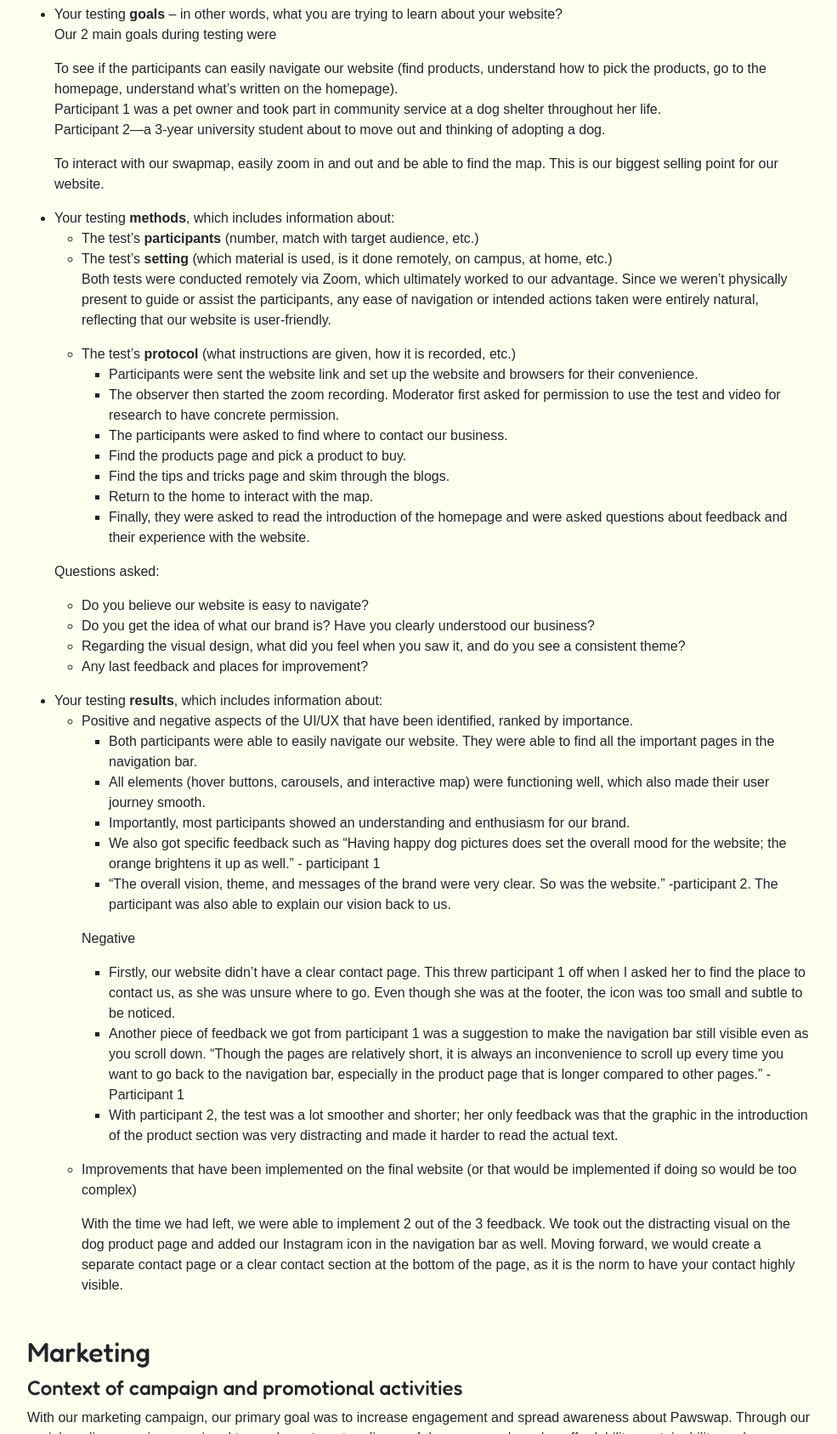
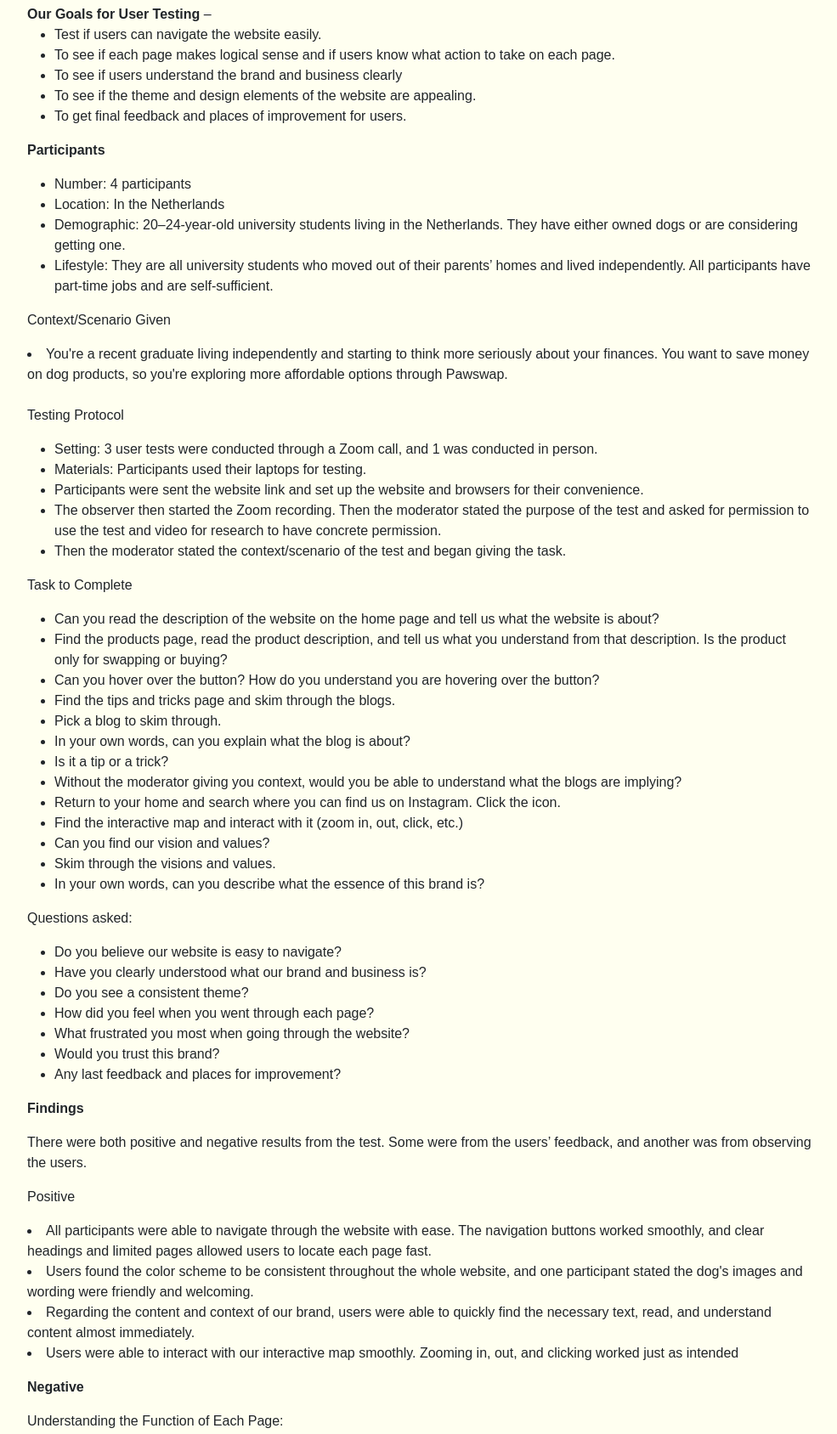
Before and after one commit to Atluswish/Pawswap, a plain HTML site: page corporate.html in a window 1280 px wide. Shown: the part 6332-8020 px from the top of the page at 85% size, without its empty margins (240-1225 px from the left). Drawn offline with nearby package versions, Linux system fonts and the light colour scheme; a web font is replaced by a local one.

Commit message:
Editing Corporate and Products page
Editing the testing protocol section of corporate page. Adding new text.

Editing the descriptions and adding headlines in the cards of the products.

```diff
--- a/corporate.html
+++ b/corporate.html
@@ -269,63 +269,108 @@
             <li><strong>Images</strong> that were not produced by students themselves, including when crediting is not mandatory (in other words, we ask you to credit Unsplash images)</li>
           </ul>
           <h4 id="production-3" class="mt-2">Testing Report</h4>
-          <ul>
-            <li>Your testing <strong>goals</strong> &ndash; in other words, what you are trying to learn about your website?</li>
-			<p>Our 2 main goals during testing were </p>
-			 <p>To see if the participants can easily navigate our website (find products, understand how to pick the products, go to the homepage, understand what’s written on the homepage).<br>Participant 1 was a pet owner and took part in community service at a dog shelter throughout her life. <br>
+          <strong>Our Goals for User Testing</strong> &ndash;
+			<ul>
+            <li> Test if users can navigate the website easily. </li>
+			<li> To see if each page makes logical sense and if users know what action to take on each page.  </li>
+			<li> To see if users understand the brand and business clearly  </li>
+			<li> To see if the theme and design elements of the website are appealing.  </li>
+			<li> To get final feedback and places of improvement for users.  </li>
+			</ul>
+            <p><strong>Participants</strong></p>
 
-Participant 2—a 3-year university student about to move out and thinking of adopting a dog.  </p>
-			  <p>To interact with our swapmap, easily zoom in and out and be able to find the map. This is our biggest selling point for our website. </p>
-            <li>Your testing <strong>methods</strong>, which includes information about:
               <ul>
-                <li>The test&rsquo;s <strong>participants</strong> (number, match with target audience, etc.) </li>
-                <li>The test&rsquo;s <strong>setting</strong> (which material is used, is it done remotely, on campus, at home, etc.) </li>
-				 <p>Both tests were conducted remotely via Zoom, which ultimately worked to our advantage. Since we weren’t physically present to guide or assist the participants, any ease of navigation or intended actions taken were entirely natural, reflecting that our website is user-friendly. </p>
-                <li>The test&rsquo;s <strong>protocol</strong> (what instructions are given, how it is recorded, etc.) </li>
+                <li>Number: 4 participants</li>
+                <li>Location: In the Netherlands </li>
+                <li>Demographic: 20–24-year-old university students living in the Netherlands. They have either owned dogs or are considering getting one.</li>
+				 <li>Lifestyle: They are all university students who moved out of their parents’ homes and lived independently. All participants have part-time jobs and are self-sufficient. </li>
+			</ul>
+
+			<p>Context/Scenario Given </p>
+			<li>You're a recent graduate living independently and starting to think more seriously about your finances. You want to save money on dog products, so you're exploring more affordable options through Pawswap.</li>
+			<br>
+			<p>Testing Protocol</p>
 				<ul>
+				<li>Setting: 3 user tests were conducted through a Zoom call, and 1 was conducted in person. </li>
+				<li>Materials: Participants used their laptops for testing. </li>
 				<li>Participants were sent the website link and set up the website and browsers for their convenience. </li>
-				<li>The observer then started the zoom recording. Moderator first asked for permission to use the test and video for research to have concrete permission. </li>
-				<li>The participants were asked to find where to contact our business. </li>
-				<li>Find the products page and pick a product to buy. </li>
-				<li>Find the tips and tricks page and skim through the blogs. </li>
-				<li>Return to the home to interact with the map. </li>
-				<li>Finally, they were asked to read the introduction of the homepage and were asked questions about feedback and their experience with the website. </li>
+				<li>The observer then started the Zoom recording. Then the moderator stated the purpose of the test and asked for permission to use the test and video for research to have concrete permission.  </li>
+				<li>Then the moderator stated the context/scenario of the test and began giving the task.</li>
 				  </ul>
-              </ul>
-            </li>
+           <p></p>
+			<p>Task to Complete</p>
+			<ul>
+			  <li>Can you read the description of the website on the home page and tell us what the website is about? </li>
+			  <li>Find the products page, read the product description, and tell us what you understand from that description. Is the product only for swapping or buying?  </li>
+			  <li>Can you hover over the button? How do you understand you are hovering over the button?</li>
+			  <li>Find the tips and tricks page and skim through the blogs. </li>
+			 <li>Pick a blog to skim through. </li>
+				<li>In your own words, can you explain what the blog is about? </li>
+				<li>Is it a tip or a trick? </li>
+				<li>Without the moderator giving you context, would you be able to understand what the blogs are implying? </li>
+				<li>Return to your home and search where you can find us on Instagram. Click the icon. </li>
+				<li>Find the interactive map and interact with it (zoom in, out, click, etc.) </li>
+				<li>Can you find our vision and values? </li>
+				<li>Skim through the visions and values. </li>
+				<li>In your own words, can you describe what the essence of this brand is? </li>
+			  </ul>
+
 	       <p></p>
 			<p>Questions asked:</p>
 			  <ul>
 			  <li>Do you believe our website is easy to navigate? </li>
-			  <li>Do you get the idea of what our brand is? Have you clearly understood our business? </li>
-			  <li>Regarding the visual design, what did you feel when you saw it, and do you see a consistent theme? </li>
+			  <li>Have you clearly understood what our brand and business is?  </li>
+			  <li>Do you see a consistent theme? </li>
+			  <li>How did you feel when you went through each page? </li>
+			  <li>What frustrated you most when going through the website? </li>
+			  <li>Would you trust this brand? </li>
 			  <li>Any last feedback and places for improvement? </li>
 			  </ul>
 			<p></p>
-            <li>Your testing <strong>results</strong>, which includes information about:
-              <ul>
-                <li>Positive and negative aspects of the UI/UX that have been identified, ranked by importance.</li>
+			<p><strong>Findings</strong></p>
+			<p>There were both positive and negative results from the test. Some were from the users’ feedback, and another was from observing the users. </p>
+			<p>Positive</p>
+			<li>All participants were able to navigate through the website with ease. The navigation buttons worked smoothly, and clear headings and limited pages allowed users to locate each page fast.</li>
+			<li>Users found the color scheme to be consistent throughout the whole website, and one participant stated the dog's images and wording were friendly and welcoming. </li>
+			<li>Regarding the content and context of our brand, users were able to quickly find the necessary text, read, and understand content almost immediately.</li>
+			<li>Users were able to interact with our interactive map smoothly. Zooming in, out, and clicking worked just as intended </li>
+			<p></p>
+
+					<p> <strong>Negative</strong></p>
+			<p>Understanding the Function of Each Page:</p>
+			<ul>
+			<li>One of the top issues with our website is context or understanding of what each feature and description is. When asked to read the description of the products page, all users assumed that the heading at the top of the description was the name of the product; however, the headings are the anonymous usernames of people who want to swap products. This showed an oversight in logic, as in most websites and services, usernames, product descriptions, and methods of purchasing are easy to read.</li>
+			<li>A similar issue can be seen with the interactive map. Though the interactive map was briefly explained at the top, ¾ of test participants did not understand the true function of our map. Though the pinpoints were showing locations of possible users to swap with, 2 test participants thought it was the location of Pawswap and 1 still did not have a clear idea of what the pinpoints were even after explanation.</li>
+			<li>This shows that the website would be confusing to users if there wasn’t a moderator to guide them. One user also suggested linking the logo to the homepage, as this is a common feature on most websites. She stated that she expected it to lead to the homepage, as it is a common design feature.</li>
+			</ul>
+
+
+			<p><strong>Inconsistency</strong></p>
+			<ul>
+				<li>Another issue was the design consistency of the products page. 2 test participants stated that the inconsistency in the cards was very unappealing and confusing. 1 participant thought there was a glitch on the website at first. She also stated that the inconsistencies in the lengths and pictures affected the overall neatness of the website. Another participant noted details such as inconsistencies in spacing between the cards.
+			There were also inconsistencies in spelling.</li>
+			</ul>
+
+
+			<p>Differentiating the Function of Each Text: </p>
+			<ul><li>
+				1 participant called attention to an important detail on the website, which was the similarity between the product heading and description on the productions page. He said it would be more helpful to see the heading pop so that he can get a better understanding of what the products are immediately. This brought to light that the descriptions on our website take a while to read. This highlights that outside a testing context, our users are likely to leave a page quickly if they can't grasp its purpose within the first few seconds.
+				</li></ul><p>
+			<p></p>
+			<p><strong>Suggested Improvements: Improvements suggested by users and agreed upon by the group to enhance the website.</strong> </p>
 				  <ul>
-				 <li>Both participants were able to easily navigate our website. They were able to find all the important pages in the navigation bar.  </li>
-				  <li>All elements (hover buttons, carousels, and interactive map) were functioning well, which also made their user journey smooth.  </li>
-					<li>Importantly, most participants showed an understanding and enthusiasm for our brand. </li>
-					 <li>We also got specific feedback such as “Having happy dog pictures does set the overall mood for the website; the orange brightens it up as well.” - participant 1 </li>
-					 <li>“The overall vision, theme, and messages of the brand were very clear. So was the website.” -participant 2. The participant was also able to explain our vision back to us. </li>
-				  </ul>
-				 <p></p>
-					<p> Negative</p>
-				  <ul>
-				<li>Firstly, our website didn’t have a clear contact page. This threw participant 1 off when I asked her to find the place to contact us, as she was unsure where to go. Even though she was at the footer, the icon was too small and subtle to be noticed. </li>
-			    <li>Another piece of feedback we got from participant 1 was a suggestion to make the navigation bar still visible even as you scroll down. “Though the pages are relatively short, it is always an inconvenience to scroll up every time you want to go back to the navigation bar, especially in the product page that is longer compared to other pages.” - Participant 1 </li>
-				<li>With participant 2, the test was a lot smoother and shorter; her only feedback was that the graphic in the introduction of the product section was very distracting and made it harder to read the actual text. </li>
-				  </ul>
 				<p></p>
-                <li>Improvements that have been implemented on the final website (or that would be implemented if doing so would be too complex)</li>
-				  <p></p>
-				  With the time we had left, we were able to implement 2 out of the 3 feedback. We took out the distracting visual on the dog product page and added our Instagram icon in the navigation bar as well.  Moving forward, we would create a separate contact page or a clear contact section at the bottom of the page, as it is the norm to have your contact highly visible.
+                <li>Spelling mistakes in the navigation bar and products page. Jacket and Tips. </li>
+				 <li>Inconsistencies in the spacing between the product pages. </li>
+			     <li>Inconsistencies in the sizes of the cards on the products page. </li>
+			     <li>Clear labels of what each description and headline on the products page mean (e.g., user: doguser 101, product: a rubber leash that has been used... , for swapping, for buying.) </li>
+				 <li>Changing the product page’s description to better explain what the page is about. </li>
+				 <li>Include a heading or short explanation on top of the Swapmap. </li>
+				 <li>Linking the logo to the homepage </li>
+			     <li>Using more weight or color in different text to avoid redundancy and confusion. </li>
+			     <li>Clearly labeling each blog post on the Tips and Tricks page as either a 'Tip' or a 'Trick' would help users quickly find the information they’re looking for. </li>
               </ul>
-            </li>
-          </ul>
+            <p><strong>Improvments Implemented</strong></p>
 
           <!-- End Production, start Marketing -->
 
```
Also changed, not shown: dogproducts.html (+22 -21 lines), 1 other file.
